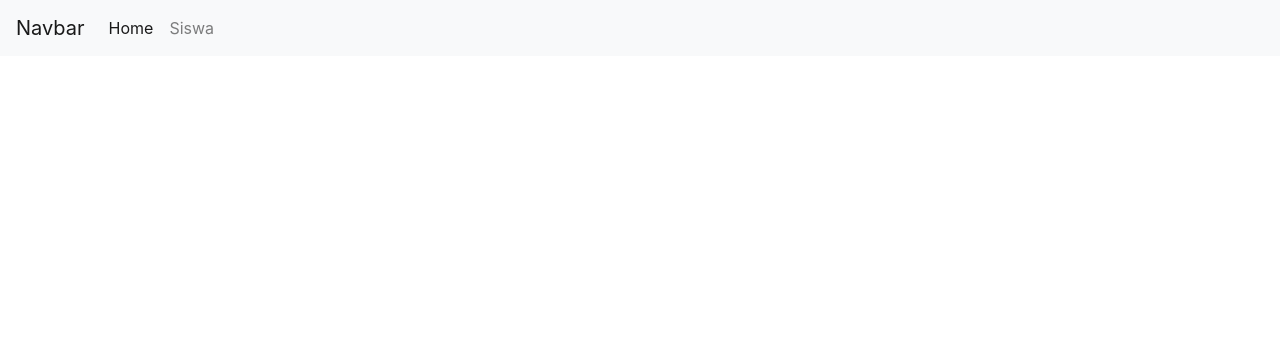
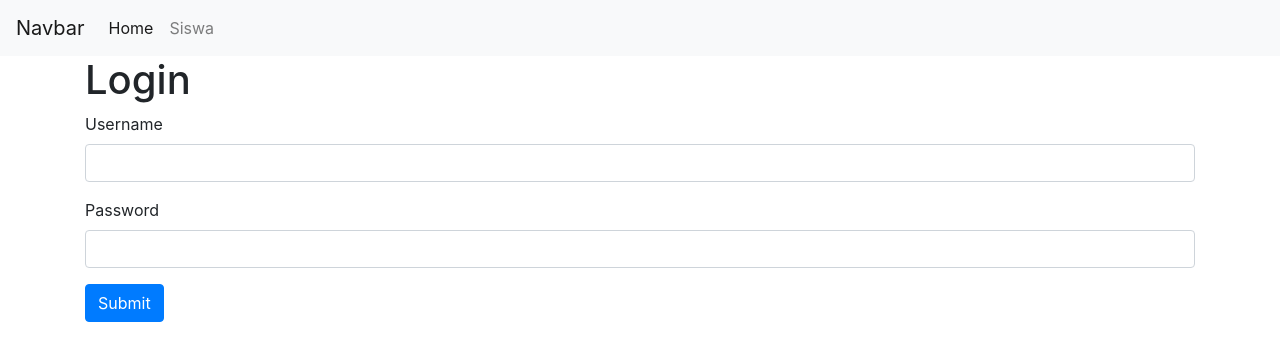
Before and after one commit to emzhofb/crud-reactjs, a React (Create React App) app in the folder crud-reactjs/: page /login in a window 1280 px wide. Shown: the top 360 px of the page. Built offline with nearby package versions, Linux system fonts and the light colour scheme.

Commit message:
token login

```diff
--- a/crud-reactjs/src/components/ContainerRoutes.js
+++ b/crud-reactjs/src/components/ContainerRoutes.js
@@ -3,12 +3,14 @@
 import SiswaIndex from '../pages/siswa/Index'
 import SiswaCreate from '../pages/siswa/Create'
 import SiswaEdit from '../pages/siswa/Edit'
+import Login from '../pages/Login'
 import { Route } from 'react-router-dom'
 
 const ContainerRoutes = () => {
     return (
         <div className="container">
             <Route path="/" exact component={ Home } />
+            <Route path="/login" exact component={ Login } />
             <Route path="/siswa" exact component={ SiswaIndex } />
             <Route path="/siswa/Create" exact component={ SiswaCreate } />
             <Route path="/siswa/edit/:id" exact component={ SiswaEdit } />
--- /dev/null
+++ b/crud-reactjs/src/pages/Login.js
@@ -0,0 +1,70 @@
+import React, { Component } from 'react'
+import axios from 'axios'
+
+class Login extends Component {
+    constructor () {
+        super ()
+        this.state = {
+            username: '',
+            password: '',
+            message: ''
+        }
+    }
+    handleChange = (e) => {
+        this.setState({[e.target.name]: e.target.value})
+    }
+    handleSubmit = (e) => {
+        const { username, password } = this.state
+        axios.post("http://localhost:4000/users/login", {username, password}).then(res => {
+            const token = res.data.data.token
+            localStorage.setItem('token', token)
+            this.props.history.push("/")
+        }).catch(err => {
+            console.log(err)
+            this.setState({message: "pastikan username dan password benar"})
+        })
+        e.preventDefault()
+    }
+    render () {
+        return (
+            <div>
+                <h1>Login</h1>
+                {
+                    this.state.message !== '' && (
+                        <div class="alert alert-danger" role="alert">
+                            {this.state.message}
+                        </div>
+                    )
+                }
+                <form onSubmit={this.handleSubmit}>
+                    <div className="form-group">
+                        <label>Username</label>
+                        <input
+                            className="form-control"
+                            name="username"
+                            value={this.state.username}
+                            onChange={this.handleChange}
+                        >
+                        </input>
+                    </div>
+                    <div className="form-group">
+                        <label>Password</label>
+                        <input
+                            type="password"
+                            className="form-control"
+                            name="password"
+                            value={this.state.password}
+                            onChange={this.handleChange}
+                        >
+                        </input>
+                    </div>
+                    <button type="submit" className="btn btn-primary">
+                        Submit
+                    </button>
+                </form>
+            </div>
+        )
+    }
+}
+
+export default Login
--- a/crud-reactjs/src/pages/siswa/Create.js
+++ b/crud-reactjs/src/pages/siswa/Create.js
@@ -50,12 +50,16 @@
         return formIsValid
     }
     handleSubmit = (e) => {
+        const token = localStorage.getItem('token')
+        const headers = {
+            token: token
+        }
         const { nama, alamat, kelas } = this.state
         console.log(nama, alamat, kelas)
         e.preventDefault()
         if (this.handleValidation()) {
             alert('Berhasil menambah siswa')
-            axios.post("http://localhost:4000/siswas", {nama, alamat, kelas}).then(res => {
+            axios.post("http://localhost:4000/siswas", {nama, alamat, kelas}, {headers}).then(res => {
                 this.props.history.push('/siswa')
             }).catch(err => console.log(err))
         } else {
--- a/crud-reactjs/src/pages/siswa/Edit.js
+++ b/crud-reactjs/src/pages/siswa/Edit.js
@@ -17,8 +17,12 @@
         this.getData()
     }
     getData = () => {
+        const token = localStorage.getItem('token')
+        const headers = {
+            token: token
+        }
         const siswaId = this.props.match.params.id
-        axios.get(`http://localhost:4000/siswas/${siswaId}`).then(res => {
+        axios.get(`http://localhost:4000/siswas/${siswaId}`, {headers}).then(res => {
             const { nama, alamat, kelas } = res.data.data
             this.setState({
                 nama,
@@ -28,9 +32,13 @@
         }).catch(err => console.log(err))
     }
     handleSubmit = (e) => {
+        const token = localStorage.getItem('token')
+        const headers = {
+            token: token
+        }
         const siswaId = this.props.match.params.id
         const { nama, alamat, kelas } = this.state
-        axios.put(`http://localhost:4000/siswas/${siswaId}`, {nama, alamat, kelas}).then(res => {
+        axios.put(`http://localhost:4000/siswas/${siswaId}`, {nama, alamat, kelas}, {headers}).then(res => {
             this.props.history.push('/siswa')
         }).catch(err => console.log(err))
         e.preventDefault()
--- a/crud-reactjs/src/pages/siswa/Index.js
+++ b/crud-reactjs/src/pages/siswa/Index.js
@@ -24,12 +24,20 @@
         this.getInitialData()
     }
     getInitialData = () => {
-        axios.get('http://localhost:4000/siswas').then(res => {
+        const token = localStorage.getItem('token')
+        const headers = {
+            token: token
+        }
+        axios.get('http://localhost:4000/siswas', {headers}).then(res => {
             this.setState({siswa: res.data.data})
         }).catch(err => console.log(err))
     }
     handleDelete = (id) => {
-        axios.delete(`http://localhost:4000/siswas/${id}`).then(res => {
+        const token = localStorage.getItem('token')
+        const headers = {
+            token: token
+        }
+        axios.delete(`http://localhost:4000/siswas/${id}`, {headers}).then(res => {
             this.getInitialData()
         }).then(alert('success delete')).catch(err => console.log(err))
     }
```
